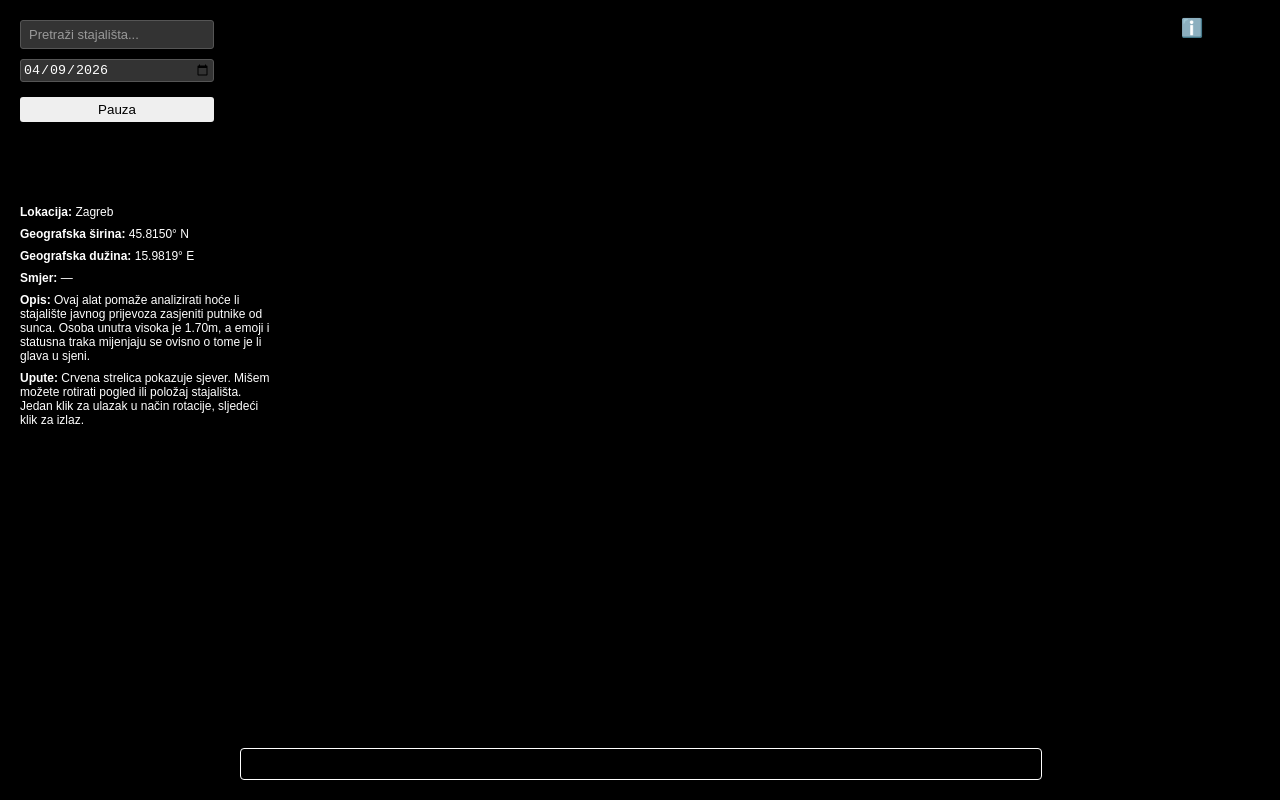
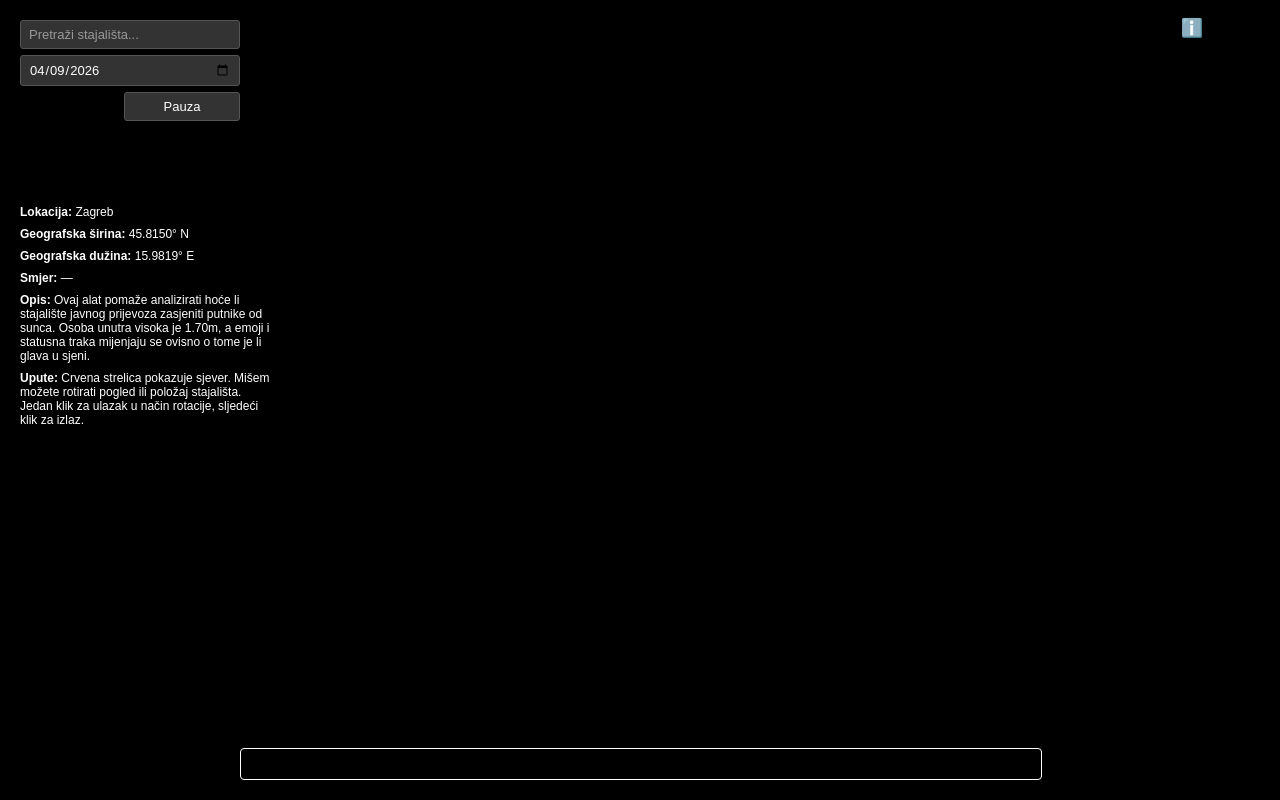
Before and after one commit to Poglavar/zagreb-bus-stops, a plain HTML site: page index.html in a window 1280 px wide. Drawn offline with nearby package versions, Linux system fonts and the light colour scheme; a script that the page names is missing.

Commit message:
Harmonize controls panel: full-width date picker, time/pause row, unified fonts

```diff
--- a/index.html
+++ b/index.html
@@ -16,10 +16,12 @@
             <div id="station-dropdown"></div>
         </div>
         <input type="date" id="date-picker">
-        <div id="time-display"></div>
+        <div id="time-row">
+            <div id="time-display"></div>
+            <button id="pause-button">Pauza</button>
+        </div>
         <div id="sunrise-display"></div>
         <div id="sunset-display"></div>
-        <button id="pause-button">Pauza</button>
     </div>
     <div id="status-emoji"></div>
 
--- a/style.css
+++ b/style.css
@@ -17,14 +17,22 @@ body {
     padding: 10px;
     border-radius: 5px;
     font-family: sans-serif;
+    font-size: 13px;
     display: flex;
     flex-direction: column;
-    gap: 5px;
+    gap: 6px;
+    width: 240px;
+    box-sizing: border-box;
+}
+
+#controls-container input,
+#controls-container button {
+    font-family: inherit;
+    font-size: 13px;
 }
 
 #station-selector {
     position: relative;
-    margin-bottom: 5px;
 }
 
 #station-search {
@@ -34,7 +42,6 @@ body {
     border-radius: 3px;
     background-color: #333;
     color: white;
-    font-size: 13px;
     box-sizing: border-box;
 }
 
@@ -74,24 +81,39 @@ body {
     font-size: 11px;
 }
 
-#time-display, #sunrise-display, #sunset-display {
-    margin-bottom: 5px;
-}
-
 #date-picker {
+    width: 100%;
     background-color: #333;
     color: white;
     border: 1px solid #555;
     border-radius: 3px;
-    padding: 2px;
+    padding: 6px 8px;
+    box-sizing: border-box;
+}
+
+#time-row {
+    display: flex;
+    align-items: center;
+    gap: 6px;
+}
+
+#time-row #time-display,
+#time-row #pause-button {
+    flex: 1 1 0;
+    min-width: 0;
 }
 
 #pause-button {
-    width: 100%;
-    padding: 5px;
-    border: none;
+    padding: 6px 8px;
+    border: 1px solid #555;
     border-radius: 3px;
+    background-color: #333;
+    color: white;
     cursor: pointer;
+}
+
+#pause-button:hover {
+    background-color: #444;
 }
 
 #status-emoji {
@@ -144,8 +166,8 @@ body {
 
 @media (max-width: 600px) {
     #controls-container {
-        max-width: calc(100vw - 80px);
-        font-size: 12px;
+        width: calc(100vw - 80px);
+        max-width: 260px;
         padding: 8px;
     }
 
```
